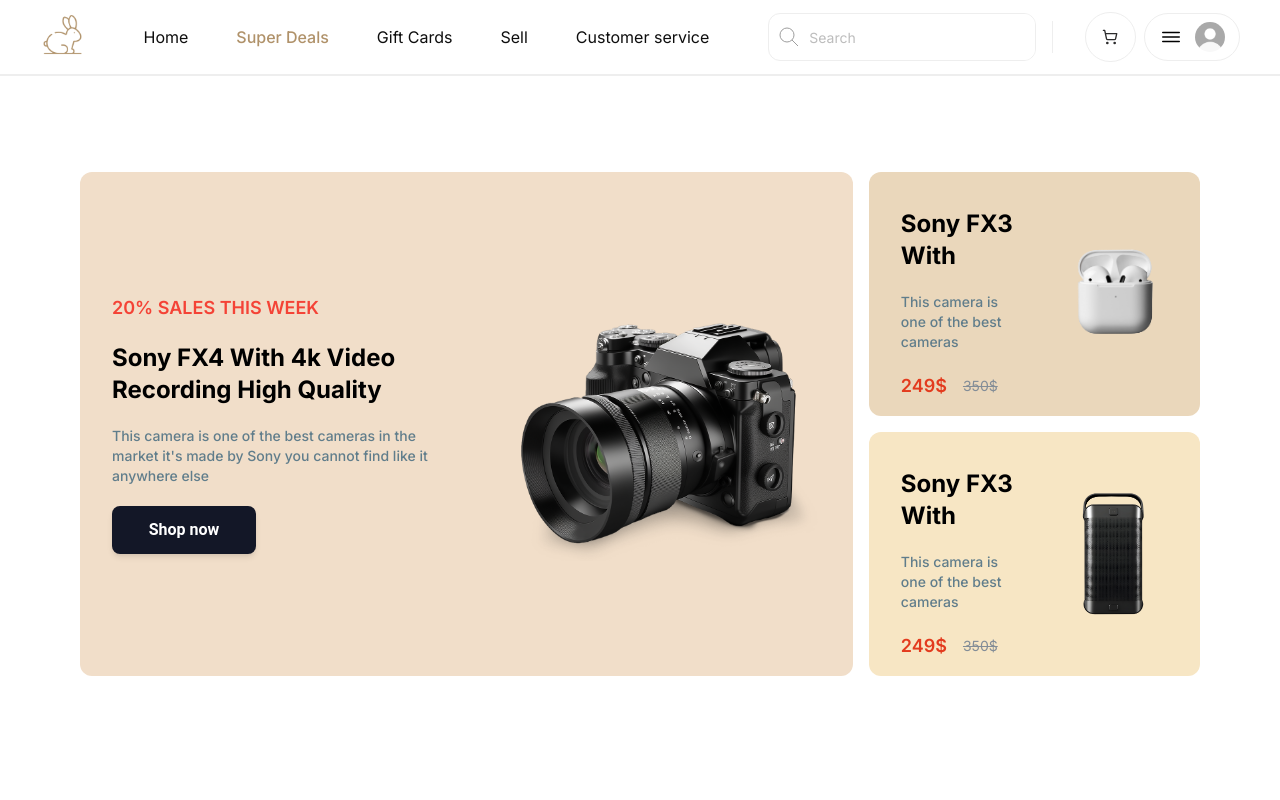
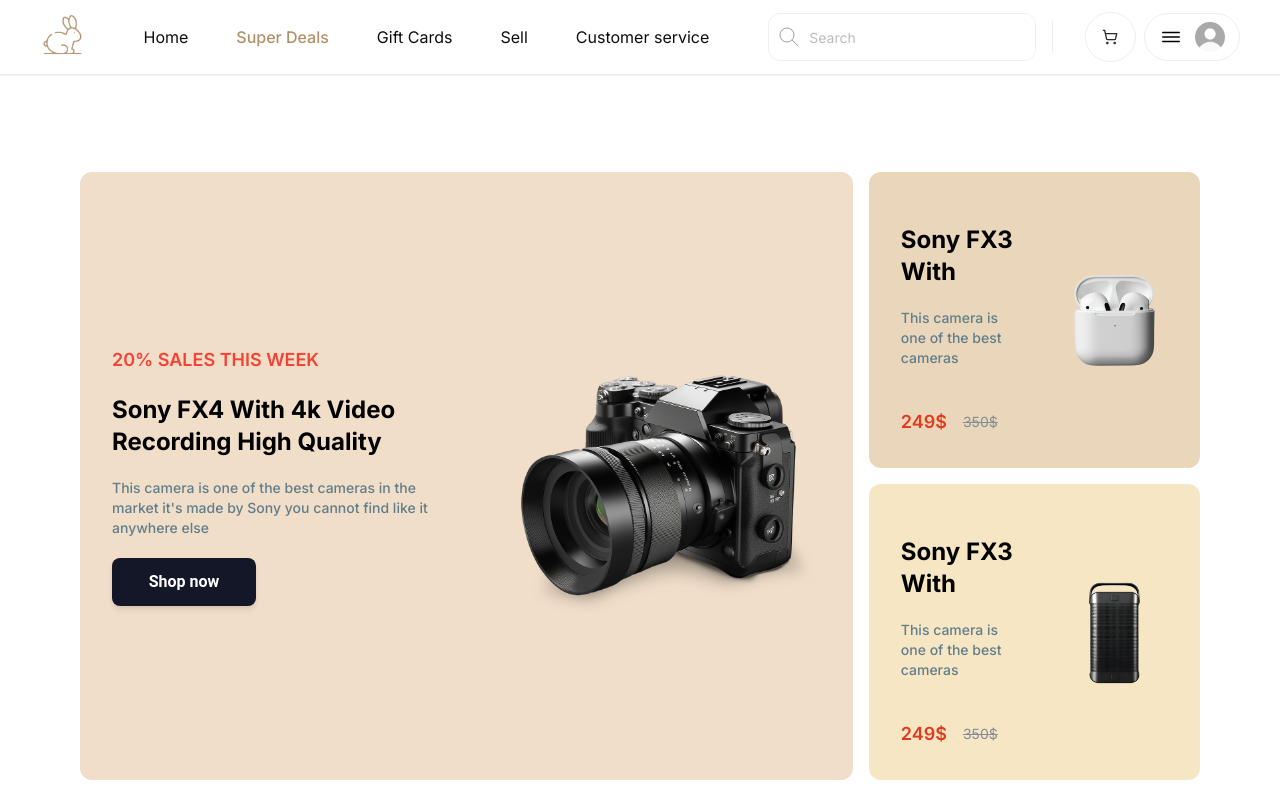
Before and after one commit to badrkarrachai/BunnyShop, a Next.js app: page /superDeals in a window 1280 px wide. Shown: the top 800 px of the page. Built offline with nearby package versions, Linux system fonts and the light colour scheme.

Commit message:
Super deals hero done

```diff
--- a/src/components/CustomComponents/HeroSuperDeals.tsx
+++ b/src/components/CustomComponents/HeroSuperDeals.tsx
@@ -7,9 +7,10 @@
 export default function HeroSuperDeals(){
   return(
     <>
-      <div className="flex my-24 gap-4 h-auto px-20">
-        <div className="w-[70%]"><HeroSuperDealsCard image="camera.png" secondClass="hidden" Title='Sony FX4 with 4k Video recording high quality' firstClass="h-[100%] bg-[#F1DEC9]" discreption="This camera is one of the best cameras in the market it's made by Sony you cannot find like it anywhere else" Button={<Button size="md" placeholder={undefined} style={{textTransform:"initial"}} className="cursor-pointer w-[9rem] bg-[rgb(19,23,39)] h-12 text-base">Shop now</Button>} upperTitle="20% sales this week"/></div>
-        <div className="w-[30%] flex flex-col gap-4">
+      <div className="flex flex-col superDealsCard:flex-row my-24 gap-4 h-auto px-4 sm:px-8 lg:px-20">
+        <div className="superDealsCard:w-[70%] w-full">
+          <HeroSuperDealsCard image="camera.png" secondClass="hidden" Title='Sony FX4 with 4k Video recording high quality' firstClass="h-[100%] bg-[#F1DEC9]" discreption="This camera is one of the best cameras in the market it's made by Sony you cannot find like it anywhere else" Button={<Button size="md" placeholder={undefined} style={{textTransform:"initial"}} className="cursor-pointer w-[9rem] bg-[rgb(19,23,39)] h-12 text-base">Shop now</Button>} upperTitle="20% sales this week"/></div>
+        <div className="superDealsCard:w-[30%] w-auto hidden superDealsCard:flex flex-col gap-4">
           <HeroSuperDealsCard image="airpods.png" Title='Sony FX3 with' secondClass="flex" firstClass="h-full bg-[#EAD7BB]" discreption="This camera is one of the best cameras" />
           <HeroSuperDealsCard image="speaker.png" Title='Sony FX3 with' secondClass="flex" firstClass="h-full bg-[#F7E6C4]" discreption="This camera is one of the best cameras" />
         </div>
@@ -32,18 +33,18 @@
 function HeroSuperDealsCard({Title, image, discreption, Button, upperTitle, firstClass, secondClass}:HeroSuperDealsCardProps) {
   return (
     <>
-      <div className={`${firstClass} flex flex-row group justify-center items-center w-full rounded-xl px-4 py-4 `}>
-        <div className=" flex flex-col justify-center items-start px-4 gap-5">
-            <div className="text-md sm:text-lg font-bold sm:font-semibold text-red-500 uppercase">{upperTitle}</div>
-            <div className="text-xl sm:text-2xl  font-semibold sm:font-bold text-center capitalize lg:text-left">{Title}</div>
-            <div className="font-medium flex text-center text-sm lg:text-left text-blue-gray-500 ">{discreption}</div>
-            {Button}
+      <div className={`${firstClass} flex flex-col sm:flex-row group justify-between items-center w-full rounded-xl px-4 py-8 `}>
+        <div className=" flex flex-col justify-center  items-start px-4 gap-5">
+            <div className="text-md sm:text-lg font-bold w-full flex justify-center sm:justify-start sm:font-semibold text-center sm:text-left text-red-500 uppercase">{upperTitle}</div>
+            <div className="text-xl sm:text-2xl  font-semibold sm:font-bold capitalize text-center sm:text-left">{Title}</div>
+            <div className="font-medium flex text-sm  text-center sm:text-left text-blue-gray-500 ">{discreption}</div>
+            <div className="w-full flex justify-center sm:justify-start">{Button}</div>
             <div className={` ${secondClass} gap-4 items-center`}>
               <div className="text-lg text-[#E33B1E] font-semibold">249$</div>
               <div className="line-through text-[#838D97] text-sm">350$</div>
             </div>
         </div>
-        <div className="w-[100%] "><img src={image} alt="img" className="h-full object-cover"/></div>
+        <div className="w-[100%] max-w-[263px] mt-4 sm:mt-0 sm:max-w-[463px]"><img src={image} alt="img" className="h-full  object-cover"/></div>
       </div>
     </>
   )
--- a/tailwind.config.ts
+++ b/tailwind.config.ts
@@ -34,6 +34,7 @@
         'catToshrink1':'633px',
         'panel':'547px',
         '1024px':'1024px',
+        'superDealsCard':'1100px'
       },
       boxShadow: {
         'new1': '-3px 3px 15px -3px rgb(0 0 0 / 0.2)',
```
Also changed, not shown: public/airpods.png, public/speaker.png.
